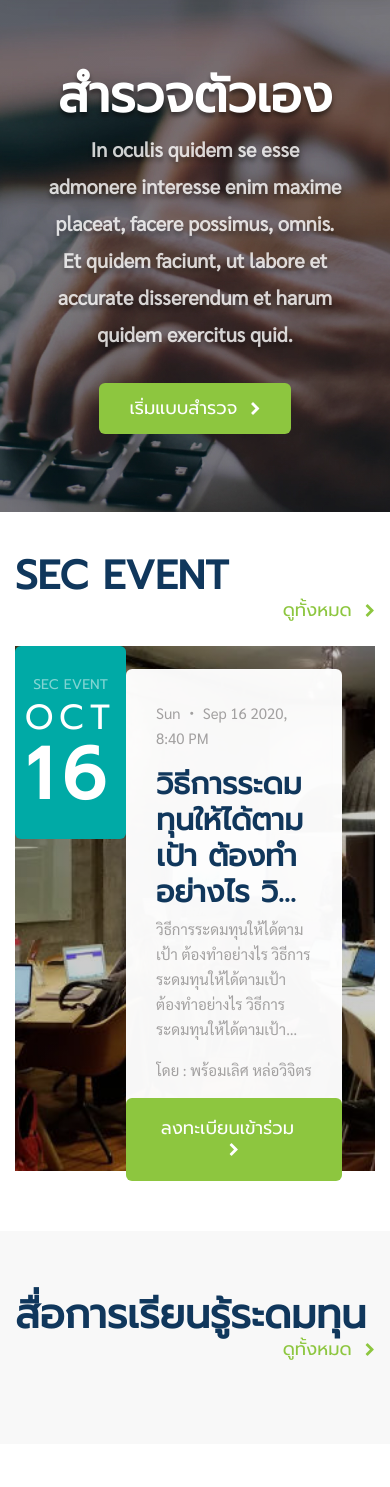
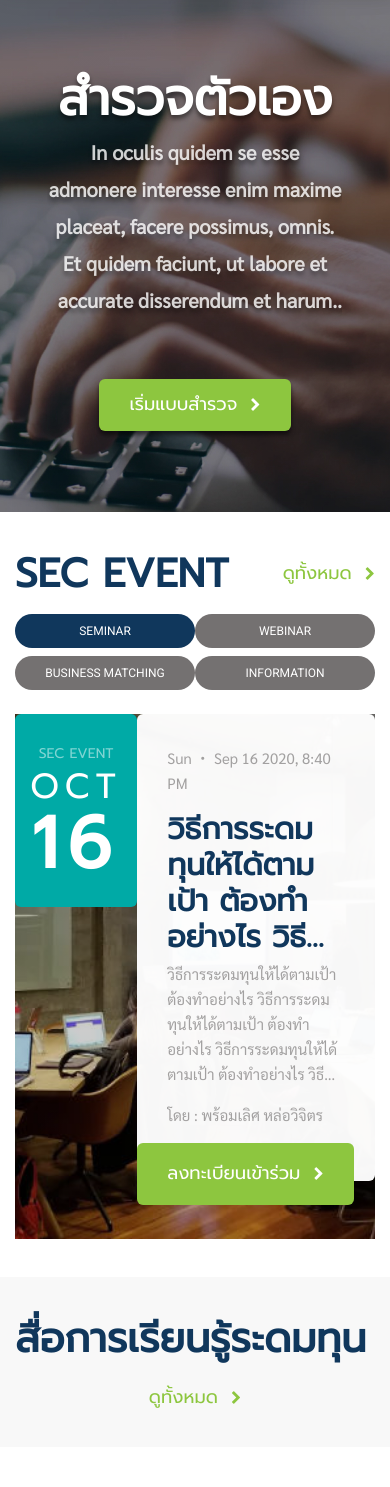
Before and after one commit to 3bugs/SEC, a plain HTML site: page index.html in a window 390 px wide. Shown: the part 113-1600 px from the top of the page. Drawn offline with nearby package versions, Linux system fonts and the light colour scheme.

Commit message:
responsive หน้า index.html

```diff
--- a/css/index.css
+++ b/css/index.css
@@ -97,7 +97,6 @@
   justify-content: flex-start;
   width: 350px;
   height: 467px;
-  margin: 23px 33px 0 0;
   background: rgba(255, 255, 255, 0.97);
   border-radius: 6px;
   cursor: pointer;
@@ -171,6 +170,25 @@
   text-shadow: 0px 4px 4px rgba(0, 0, 0, 0.45);
 }
 
+.hero-container p {
+  overflow: hidden;
+  text-overflow: ellipsis;
+  display: -webkit-box;
+  -webkit-line-clamp: 5; /* number of lines to show */
+  -webkit-box-orient: vertical;
+}
+
+.hero-container button {
+  margin-top: 30px;
+  padding-left: 30px;
+  padding-right: 30px;
+  box-shadow: 0px 4px 4px rgba(0, 0, 0, 0.55);
+}
+
+.hero-container button:hover {
+  background-color: #72A927;
+}
+
 button {
   border: none;
   outline: none !important;
@@ -227,27 +245,8 @@ a:hover * {
   color: #72A927 !important;
 }
 
-.hero-content button:hover {
-  background-color: #72A927;
-}
-
 .fa-chevron-right {
   font-size: 14px;
-}
-
-.hero-content p {
-  overflow: hidden;
-  text-overflow: ellipsis;
-  display: -webkit-box;
-  -webkit-line-clamp: 5; /* number of lines to show */
-  -webkit-box-orient: vertical;
-}
-
-.hero-content button {
-  margin-top: 30px;
-  padding-left: 30px;
-  padding-right: 30px;
-  box-shadow: 0px 4px 4px rgba(0, 0, 0, 0.55);
 }
 
 @media (min-width: 576px) {
@@ -393,7 +392,7 @@ p {
   transform: scale(1.2);
 }
 
-#sec-event-header button {
+.sec-event-button-active, .sec-event-button-inactive {
   font-family: Roboto;
   font-style: normal;
   font-size: 12px;
@@ -409,15 +408,15 @@ p {
   border-radius: 20px;
 }
 
-#sec-event-header button.active {
+.sec-event-button-active {
   background-color: #10375C;
 }
 
-#sec-event-header button.inactive {
+.sec-event-button-inactive {
   background-color: #747171;
 }
 
-#sec-event-header button:hover {
+.sec-event-button-active:hover, .sec-event-button-inactive:hover {
   filter: brightness(140%);
 }
 
--- a/index.html
+++ b/index.html
@@ -75,19 +75,19 @@
         <div class="col-lg-4 col-sm-6 col-12" style="border: 0px solid blue">
           <card-item button-text="สำรวจตัวเอง" img-src="img/menu01.svg" img-alt="menu 1"></card-item>
         </div>
-        <div class="col-lg-4 col-sm-6 col-12" style="margin: auto; border: 0px solid blue">
+        <div class="col-lg-4 col-sm-6 col-12" style="border: 0px solid blue">
           <card-item button-text="ช่องทางการระดมทุน" img-src="img/menu02.svg" img-alt="menu 2"></card-item>
         </div>
-        <div class="col-lg-4 col-sm-6 col-12" style="text-align: center; border: 0px solid blue">
+        <div class="col-lg-4 col-sm-6 col-12" style="border: 0px solid blue">
           <card-item button-text="สื่อการเรียนรู้ระดมทุน" img-src="img/menu03.svg" img-alt="menu 3"></card-item>
         </div>
         <div class="col-lg-4 col-sm-6 col-12" style="border: 0px solid blue">
           <card-item button-text="SEC Event" img-src="img/menu04.svg" img-alt="menu 4"></card-item>
         </div>
-        <div class="col-lg-4 col-sm-6 col-12" style="margin: auto; border: 0px solid blue">
+        <div class="col-lg-4 col-sm-6 col-12" style="border: 0px solid blue">
           <card-item button-text="คลินิกระดมทุน" img-src="img/menu05.svg" img-alt="menu 5" :button-margin-top="5"></card-item>
         </div>
-        <div class="col-lg-4 col-sm-6 col-12" style="text-align: center; border: 0px solid blue">
+        <div class="col-lg-4 col-sm-6 col-12" style="border: 0px solid blue">
           <card-item button-text="พันธกิจ พันธมิตร" img-src="img/menu06.svg" img-alt="menu 6"></card-item>
         </div>
       </div>
@@ -105,27 +105,58 @@
     </div>-->
   </div>
 
-  <!--sec events-->
-  <div style="width: 100%; background: #fff; padding: 40px 0 60px">
-    <!--<div style="display: flex; flex-direction: column; margin: auto; width: 1140px">-->
-    <div class="container">
-      <div class="row align-items-center mb-4">
-        <div class="col-sm-9 col-12">
-          <div id="sec-event-header" style="display: flex; align-items: center">
+  <!--SEC events-->
+  <div style="width: 100%; background: #fff; padding: 30px 0">
+    <div class="container mt-md-4 mt-2 mb-md-4 mb-2">
+      <div class="row align-items-center no-gutters">
+        <div class="col-8 col-md-9 col-lg-10">
+          <div class="sec-event-header" style="display: flex; align-items: center">
             <h1>SEC EVENT</h1>
-            <div class="d-none d-xl-block">
-              <button class="active" style="margin-left: 30px">SEMINAR</button>
-              <button class="inactive" style="margin-left: 10px">WEBINAR</button>
-              <button class="inactive" style="margin-left: 10px">BUSINESS MATCHING</button>
-              <button class="inactive" style="margin-left: 10px">INFORMATION</button>
+            <div class="d-none d-lg-block">
+              <button class="sec-event-button-active" style="margin-left: 30px">SEMINAR</button>
+              <button class="sec-event-button-inactive" style="margin-left: 10px">WEBINAR</button>
+              <button class="sec-event-button-inactive" style="margin-left: 10px">BUSINESS MATCHING</button>
+              <button class="sec-event-button-inactive" style="margin-left: 10px">INFORMATION</button>
             </div>
           </div>
         </div>
-        <div class="col-sm-3 col-12 text-right">
+        <!--<div class="sec-event-header col-8 d-block d-xl-none text-right">
+          <button class="active" style="margin-left: 30px">SEMINAR</button>
+          <button class="inactive" style="margin-left: 10px">WEBINAR</button>
+          <button class="inactive" style="margin-left: 10px">BUSINESS MATCHING</button>
+          <button class="inactive" style="margin-left: 10px">INFORMATION</button>
+        </div>-->
+        <div class="col-4 col-md-3 col-lg-2 text-right">
           <a href="#"><h5 style="color: #8DC63F">ดูทั้งหมด&nbsp;&nbsp;<i class="fa fa-chevron-right"></i></h5></a>
         </div>
       </div>
-      <div class="row">
+      <div class="row mt-2">
+        <div class="col-12">
+          <div class="d-none d-sm-block d-lg-none text-center">
+            <button class="sec-event-button-active mr-sm-2 mr-0">SEMINAR</button>
+            <button class="sec-event-button-inactive mr-sm-2 mr-0">WEBINAR</button>
+            <button class="sec-event-button-inactive mr-sm-2 mr-0">BUSINESS MATCHING</button>
+            <button class="sec-event-button-inactive">INFORMATION</button>
+          </div>
+        </div>
+      </div>
+      <div class="d-block d-sm-none">
+        <div class="row mt-2 no-gutters">
+          <div class="col-6 d-flex flex-column mb-2">
+            <button class="sec-event-button-active">SEMINAR</button>
+          </div>
+          <div class="col-6 d-flex flex-column mb-2">
+            <button class="sec-event-button-inactive">WEBINAR</button>
+          </div>
+          <div class="col-6 d-flex flex-column">
+            <button class="sec-event-button-inactive">BUSINESS MATCHING</button>
+          </div>
+          <div class="col-6 d-flex flex-column">
+            <button class="sec-event-button-inactive">INFORMATION</button>
+          </div>
+        </div>
+      </div>
+      <div class="row mt-4">
         <div class="col-12">
           <div class="event-image">
             <div class="event-content">
@@ -134,7 +165,7 @@
                 <div style="font-size: 35px; font-weight: 500; line-height: 45px; letter-spacing: 6px;">OCT</div>
                 <div style="font-size: 72px; font-weight: 600; line-height: 70px; letter-spacing: 10px;">16</div>
               </div>
-              <div class="event-details-container">
+              <div class="event-details-container mt-0 mt-sm-1 mt-md-2 mt-lg-3 mr-0 mr-sm-2 mr-md-3 mr-lg-4">
                 <div style="flex: 1; flex-direction: column; padding: 25px 30px 0; border: 0px solid red">
                   <p>Sun ・ Sep 16 2020, 8:40 PM</p>
                   <h3>วิธีการระดมทุนให้ได้ตามเป้า ต้องทำอย่างไร วิธีการระดมทุนให้ได้ตามเป้า ต้องทำอย่างไร</h3>
@@ -150,14 +181,18 @@
           </div>
         </div>
       </div>
+      <!--<div class="row">
+        <div class="col-12 text-center d-block d-sm-none">
+          <a href="#"><h5 style="color: #8DC63F">ดูทั้งหมด&nbsp;&nbsp;<i class="fa fa-chevron-right"></i></h5></a>
+        </div>
+      </div>-->
     </div>
-    <!--</div>-->
   </div>
 
   <!--สื่อการเรียนรู้ระดมทุน-->
-  <div style="width: 100%; background: #f8f8f8; padding: 60px 0">
-    <div class="container">
-      <div class="row align-items-center mb-4">
+  <div style="width: 100%; background: #f8f8f8; padding: 30px 0">
+    <div class="container mt-md-4 mt-2 mb-md-4 mb-2">
+      <div class="row align-items-center no-gutters">
         <!--<div class="col-12">
           <div style="display: flex; justify-content: space-between; align-items: center; margin-bottom: 30px">
             <h1>สื่อการเรียนรู้ระดมทุน</h1>
@@ -167,18 +202,18 @@
         <div class="col-sm-9 col-12">
           <h1>สื่อการเรียนรู้ระดมทุน</h1>
         </div>
-        <div class="col-sm-3 col-12 text-right">
+        <div class="col-sm-3 col-12 d-none d-sm-block text-right">
           <a href="#"><h5 style="color: #8DC63F">ดูทั้งหมด&nbsp;&nbsp;<i class="fa fa-chevron-right"></i></h5></a>
         </div>
       </div>
-      <div class="row">
+      <div class="row mt-4">
         <div class="col-lg-4 col-sm-6 col-12">
           <info-item img-src="info01.png" author="พร้อมเลิศ หล่อวิจิตร"></info-item>
         </div>
-        <div class="col-lg-4 col-sm-6 col-12">
+        <div class="col-lg-4 col-sm-6 col-6 pr-2 pr-sm-3">
           <info-item img-src="info02.png" title="Minimal Workspace for Inspiration" author="พร้อมเลิศ หล่อวิจิตร"></info-item>
         </div>
-        <div class="col-lg-4 col-sm-6 col-12">
+        <div class="col-lg-4 col-sm-6 col-6 pl-2 pl-sm-3">
           <info-item img-src="info03.png" author="Promlert Lovichit"></info-item>
         </div>
         <div class="col-lg-4 col-sm-6 col-12 d-none d-sm-block">
@@ -189,6 +224,11 @@
         </div>
         <div class="col-lg-4 col-sm-6 col-12 d-none d-sm-block">
           <info-item img-src="info01.png" title="Minimal Workspace for Inspiration" author="พร้อมเลิศ หล่อวิจิตร"></info-item>
+        </div>
+      </div>
+      <div class="row">
+        <div class="col-12 text-center d-block d-sm-none">
+          <a href="#"><h5 style="color: #8DC63F">ดูทั้งหมด&nbsp;&nbsp;<i class="fa fa-chevron-right"></i></h5></a>
         </div>
       </div>
     </div>
@@ -228,7 +268,7 @@
 <script>
   Vue.component('infoItem', {
     template: `
-      <div class="info-item mb-4">
+      <div class="info-item mb-3 mb-sm-4">
       <div class="info-item-image-container" :style="image">
       </div>
       <div class="info-item-text">
@@ -302,7 +342,7 @@
       },
       dummyText() {
         let result = '';
-        for (let i = 0; i < 14; i++) {
+        for (let i = 0; i < 10; i++) {
           result += `${this.buttonText} `;
         }
         return result;
```
